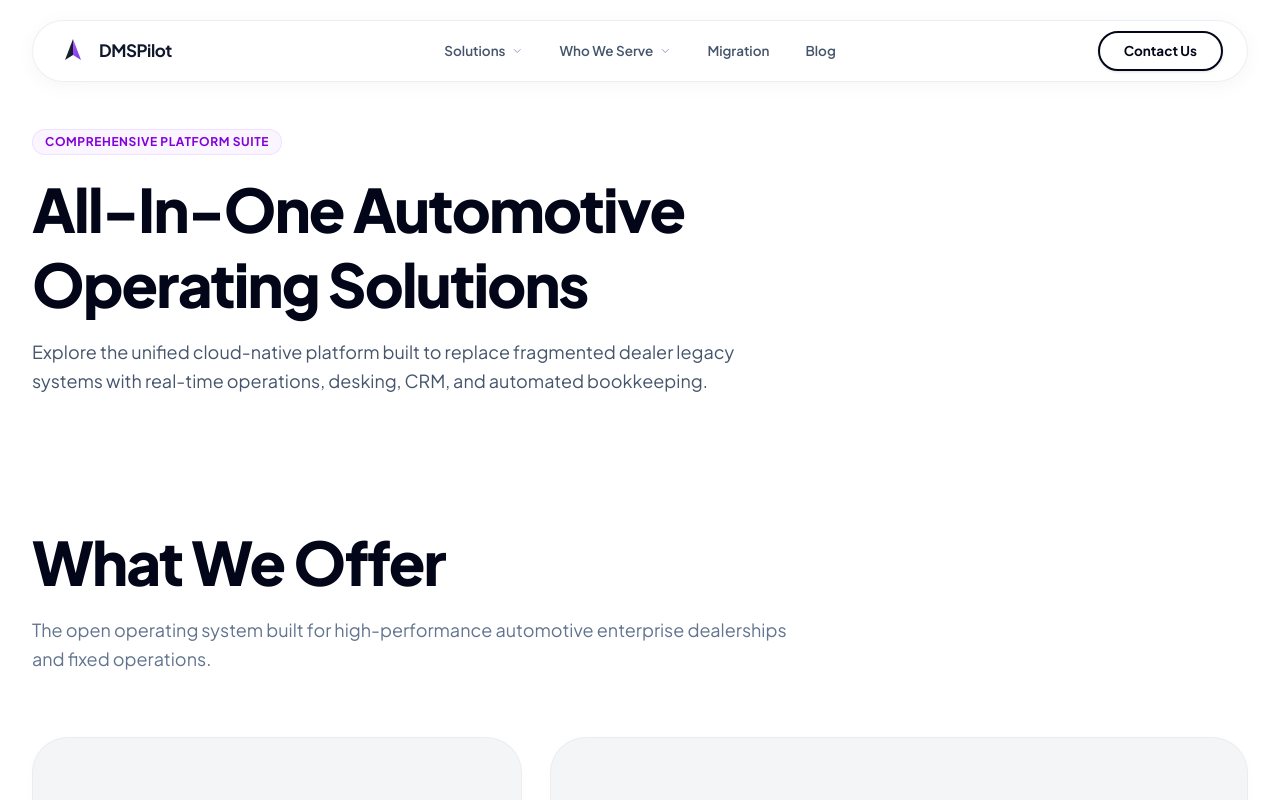
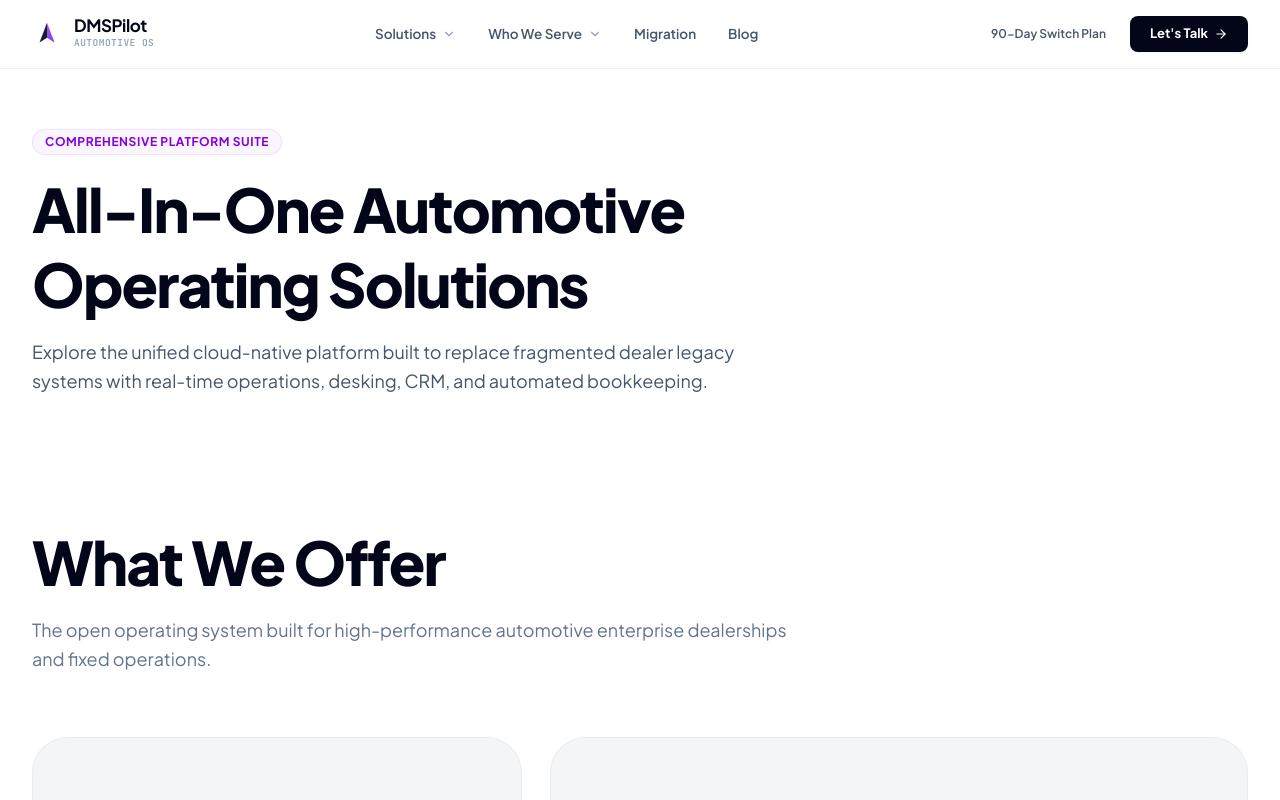
Before and after one commit to sadigul/Automotive-OS, a Next.js app: page /solutions in a window 1280 px wide. Shown: the top 800 px of the page. Built offline with nearby package versions, Linux system fonts and the light colour scheme.

Commit message:
Redesign topbar: enterprise flush glassmorphic header with refined navigation and modern CTA

```diff
--- a/components/Header.tsx
+++ b/components/Header.tsx
@@ -103,35 +103,39 @@ export function Header() {
   ];
 
   return (
-    <header className="fixed top-0 left-0 right-0 z-50 pt-5 px-4 sm:px-6 lg:px-8 pointer-events-none will-change-transform">
-      <div className="max-w-7xl mx-auto flex justify-between items-center relative">
-
-        {/* Floating navbar container */}
-        <div className={`w-full flex justify-between items-center rounded-full px-5 sm:px-6 py-2.5 transition-all duration-300 pointer-events-auto border will-change-[background-color,backdrop-filter,box-shadow] relative ${
+    <header
+      className={`fixed top-0 inset-x-0 z-50 transition-all duration-200 ${
         isScrolled
-            ? 'bg-white/95 backdrop-blur-2xl border-slate-200/90 shadow-[0_8px_30px_rgba(0,0,0,0.08)]'
-            : 'bg-white/85 backdrop-blur-xl border-slate-200/70 shadow-[0_4px_20px_rgba(0,0,0,0.04)]'
-        }`}>
+          ? 'bg-white/95 backdrop-blur-md border-b border-slate-200/90 shadow-[0_4px_20px_-4px_rgba(0,0,0,0.06)]'
+          : 'bg-white/90 backdrop-blur-sm border-b border-slate-200/60'
+      }`}
+    >
+      <div className="max-w-7xl mx-auto px-4 sm:px-6 lg:px-8 h-16 sm:h-[68px] flex items-center justify-between relative">
 
         {/* Left: Brand Logo */}
-          <Link href="/" className="flex items-center gap-2.5 group shrink-0">
-            <div className="relative">
+        <Link href="/" className="flex items-center gap-3 group shrink-0">
+          <div className="relative flex items-center justify-center">
             <Image
               src="/logo.svg"
               alt="DMSPilot"
-                width={32}
-                height={32}
-                className="h-7 w-7 sm:h-8 sm:w-8 transition-transform duration-200 group-hover:scale-105"
+              width={30}
+              height={30}
+              className="h-7 w-7 sm:h-[30px] sm:w-[30px] transition-transform duration-200 group-hover:scale-105"
               priority
             />
           </div>
-            <span className="font-bold text-[16px] sm:text-[17px] tracking-tight text-slate-900 group-hover:text-black transition-colors">
+          <div className="flex flex-col">
+            <span className="font-bold text-[17px] tracking-tight text-slate-950 group-hover:text-blue-600 transition-colors leading-none">
               DMSPilot
             </span>
+            <span className="text-[9.5px] font-mono tracking-wider uppercase text-slate-400 font-semibold mt-0.5">
+              Automotive OS
+            </span>
+          </div>
         </Link>
 
         {/* Center: Desktop Navigation Menu */}
-          <nav className="hidden md:flex items-center gap-1 lg:gap-2 absolute left-1/2 -translate-x-1/2">
+        <nav className="hidden md:flex items-center gap-1 lg:gap-2">
 
           {/* Mega Menu Dropdown Trigger for Solutions */}
           <div
@@ -140,56 +144,70 @@ export function Header() {
             onMouseLeave={() => setIsSolutionsHovered(false)}
           >
             <button
-                className={`flex items-center gap-1.5 text-[13.5px] font-semibold transition-all duration-200 px-3.5 py-1.5 rounded-full ${
+              type="button"
+              className={`flex items-center gap-1.5 text-[13.5px] font-semibold transition-colors px-3 py-1.5 rounded-lg ${
                 isSolutionsHovered
-                    ? 'bg-slate-100 text-slate-950 shadow-inner ring-1 ring-slate-200/80'
-                    : 'text-slate-600 hover:text-slate-900 hover:bg-slate-100/70'
+                  ? 'text-slate-950 bg-slate-100'
+                  : 'text-slate-600 hover:text-slate-950 hover:bg-slate-50'
               }`}
             >
               <span>Solutions</span>
-                <ChevronDown className={`w-3 h-3 transition-transform duration-200 ${
-                  isSolutionsHovered ? 'rotate-180 text-orange-600' : 'text-slate-400'
+              <ChevronDown className={`w-3.5 h-3.5 transition-transform duration-200 ${
+                isSolutionsHovered ? 'rotate-180 text-blue-600' : 'text-slate-400'
               }`} />
             </button>
 
-              {/* High-End White Solutions Dropdown */}
+            {/* White Solutions Dropdown */}
             <div
-                className={`absolute top-full -left-20 w-[660px] pt-3 transition-all duration-200 ${
+              className={`absolute top-full -left-20 w-[660px] pt-2 transition-all duration-200 ${
                 isSolutionsHovered
                   ? 'opacity-100 visible translate-y-0 pointer-events-auto'
-                    : 'opacity-0 invisible -translate-y-2 pointer-events-none'
+                  : 'opacity-0 invisible -translate-y-1.5 pointer-events-none'
               }`}
             >
-                <div className="bg-white rounded-2xl border border-slate-200/90 shadow-[0_20px_50px_-12px_rgba(15,23,42,0.18),0_0_0_1px_rgba(15,23,42,0.05)] p-5 text-slate-900">
+              <div className="bg-white rounded-xl border border-slate-200/90 shadow-[0_20px_40px_-15px_rgba(15,23,42,0.14),0_0_0_1px_rgba(15,23,42,0.04)] p-5 text-slate-900">
 
-                  <div className="flex items-center justify-between pb-2.5 mb-2 border-b border-slate-100 px-1">
-                    <span className="text-[11px] font-bold text-orange-600 tracking-wider uppercase">
-                      Solutions
+                <div className="flex items-center justify-between pb-3 mb-3 border-b border-slate-100 px-1">
+                  <span className="text-[10.5px] font-mono font-bold text-slate-400 tracking-wider uppercase">
+                    Platform Modules
                   </span>
                   <span className="text-[11px] text-slate-400 font-medium">
-                      Automotive Ecosystem
+                    Unified Dealership Architecture
                   </span>
                 </div>
 
-                  {/* 2-Column Solutions Grid (No Icons) */}
+                {/* 2-Column Solutions Grid */}
                 <div className="grid grid-cols-2 gap-2">
                   {solutionsList.map((sol) => (
                     <Link
                       key={sol.slug}
                       href={`/solutions/${sol.slug}`}
-                        className="group/card block p-3 rounded-xl hover:bg-orange-50/50 border border-transparent hover:border-orange-100 transition-all duration-150"
+                      className="group/card flex items-start justify-between p-3 rounded-lg hover:bg-slate-50 border border-transparent hover:border-slate-200/70 transition-all duration-150"
                     >
-                        <div className="flex items-center justify-between gap-1">
-                          <span className="text-[13.5px] font-bold text-slate-900 group-hover/card:text-orange-600 transition-colors leading-tight">
+                      <div>
+                        <span className="text-[13.5px] font-bold text-slate-900 group-hover/card:text-blue-600 transition-colors leading-tight block">
                           {sol.title}
                         </span>
-                          <ArrowRight className="w-3.5 h-3.5 text-orange-600 opacity-0 -translate-x-1 group-hover/card:opacity-100 group-hover/card:translate-x-0 transition-all duration-150 shrink-0" />
-                        </div>
-                        <div className="text-[11.5px] text-slate-500 leading-snug mt-1 font-medium">
+                        <div className="text-[11.5px] text-slate-500 leading-snug mt-1 font-normal">
                           {sol.desc}
                         </div>
+                      </div>
+                      <ArrowRight className="w-3.5 h-3.5 text-blue-600 opacity-0 -translate-x-1 group-hover/card:opacity-100 group-hover/card:translate-x-0 transition-all duration-150 shrink-0 mt-0.5 ml-2" />
                     </Link>
                   ))}
+                </div>
+
+                <div className="mt-3 pt-3 border-t border-slate-100 flex items-center justify-between px-2">
+                  <span className="text-xs text-slate-500 font-medium">
+                    Powering sales, desking, F&I, and service bays
+                  </span>
+                  <Link
+                    href="/solutions"
+                    className="text-xs font-bold text-blue-600 hover:text-blue-700 flex items-center gap-1 transition-colors"
+                  >
+                    <span>View all modules</span>
+                    <ArrowRight className="w-3 h-3" />
+                  </Link>
                 </div>
 
               </div>
@@ -203,56 +221,70 @@ export function Header() {
             onMouseLeave={() => setIsWhoWeServeHovered(false)}
           >
             <button
-                className={`flex items-center gap-1.5 text-[13.5px] font-semibold transition-all duration-200 px-3.5 py-1.5 rounded-full ${
+              type="button"
+              className={`flex items-center gap-1.5 text-[13.5px] font-semibold transition-colors px-3 py-1.5 rounded-lg ${
                 isWhoWeServeHovered
-                    ? 'bg-slate-100 text-slate-950 shadow-inner ring-1 ring-slate-200/80'
-                    : 'text-slate-600 hover:text-slate-900 hover:bg-slate-100/70'
+                  ? 'text-slate-950 bg-slate-100'
+                  : 'text-slate-600 hover:text-slate-950 hover:bg-slate-50'
               }`}
             >
               <span>Who We Serve</span>
-                <ChevronDown className={`w-3 h-3 transition-transform duration-200 ${
-                  isWhoWeServeHovered ? 'rotate-180 text-orange-600' : 'text-slate-400'
+              <ChevronDown className={`w-3.5 h-3.5 transition-transform duration-200 ${
+                isWhoWeServeHovered ? 'rotate-180 text-blue-600' : 'text-slate-400'
               }`} />
             </button>
 
-              {/* High-End White Who We Serve Dropdown */}
+            {/* White Who We Serve Dropdown */}
             <div
-                className={`absolute top-full -left-28 w-[640px] pt-3 transition-all duration-200 ${
+              className={`absolute top-full -left-20 w-[640px] pt-2 transition-all duration-200 ${
                 isWhoWeServeHovered
                   ? 'opacity-100 visible translate-y-0 pointer-events-auto'
-                    : 'opacity-0 invisible -translate-y-2 pointer-events-none'
+                  : 'opacity-0 invisible -translate-y-1.5 pointer-events-none'
               }`}
             >
-                <div className="bg-white rounded-2xl border border-slate-200/90 shadow-[0_20px_50px_-12px_rgba(15,23,42,0.18),0_0_0_1px_rgba(15,23,42,0.05)] p-5 text-slate-900">
+              <div className="bg-white rounded-xl border border-slate-200/90 shadow-[0_20px_40px_-15px_rgba(15,23,42,0.14),0_0_0_1px_rgba(15,23,42,0.04)] p-5 text-slate-900">
 
-                  <div className="flex items-center justify-between pb-2.5 mb-2 border-b border-slate-100 px-1">
-                    <span className="text-[11px] font-bold text-orange-600 tracking-wider uppercase">
-                      Who We Serve
+                <div className="flex items-center justify-between pb-3 mb-3 border-b border-slate-100 px-1">
+                  <span className="text-[10.5px] font-mono font-bold text-slate-400 tracking-wider uppercase">
+                    Industry Verticals
                   </span>
                   <span className="text-[11px] text-slate-400 font-medium">
-                      Industry Sectors
+                    Tailored Rooftop Operations
                   </span>
                 </div>
 
-                  {/* 2-Column Who We Serve Grid (No Icons) */}
+                {/* 2-Column Who We Serve Grid */}
                 <div className="grid grid-cols-2 gap-2">
                   {whoWeServeList.map((item) => (
                     <Link
                       key={item.title}
                       href={`/who-we-serve/${item.slug}`}
-                        className="group/card block p-3 rounded-xl hover:bg-orange-50/50 border border-transparent hover:border-orange-100 transition-all duration-150"
+                      className="group/card flex items-start justify-between p-3 rounded-lg hover:bg-slate-50 border border-transparent hover:border-slate-200/70 transition-all duration-150"
                     >
-                        <div className="flex items-center justify-between gap-1">
-                          <span className="text-[13.5px] font-bold text-slate-900 group-hover/card:text-orange-600 transition-colors leading-tight">
+                      <div>
+                        <span className="text-[13.5px] font-bold text-slate-900 group-hover/card:text-blue-600 transition-colors leading-tight block">
                           {item.title}
                         </span>
-                          <ArrowRight className="w-3.5 h-3.5 text-orange-600 opacity-0 -translate-x-1 group-hover/card:opacity-100 group-hover/card:translate-x-0 transition-all duration-150 shrink-0" />
-                        </div>
-                        <div className="text-[11.5px] text-slate-500 leading-snug mt-1 font-medium">
+                        <div className="text-[11.5px] text-slate-500 leading-snug mt-1 font-normal">
                           {item.desc}
                         </div>
+                      </div>
+                      <ArrowRight className="w-3.5 h-3.5 text-blue-600 opacity-0 -translate-x-1 group-hover/card:opacity-100 group-hover/card:translate-x-0 transition-all duration-150 shrink-0 mt-0.5 ml-2" />
                     </Link>
                   ))}
+                </div>
+
+                <div className="mt-3 pt-3 border-t border-slate-100 flex items-center justify-between px-2">
+                  <span className="text-xs text-slate-500 font-medium">
+                    Built for independent operators and enterprise auto groups
+                  </span>
+                  <Link
+                    href="/who-we-serve"
+                    className="text-xs font-bold text-blue-600 hover:text-blue-700 flex items-center gap-1 transition-colors"
+                  >
+                    <span>View all verticals</span>
+                    <ArrowRight className="w-3 h-3" />
+                  </Link>
                 </div>
 
               </div>
@@ -261,31 +293,33 @@ export function Header() {
 
           <Link
             href="/migration"
-              className="text-[13.5px] font-semibold text-slate-600 hover:text-slate-950 hover:bg-slate-100/70 transition-all px-3.5 py-1.5 rounded-full"
+            className="text-[13.5px] font-semibold text-slate-600 hover:text-slate-950 hover:bg-slate-50 transition-colors px-3 py-1.5 rounded-lg"
           >
             Migration
           </Link>
           <Link
             href="/blog"
-              className="text-[13.5px] font-semibold text-slate-600 hover:text-slate-950 hover:bg-slate-100/70 transition-all px-3.5 py-1.5 rounded-full"
+            className="text-[13.5px] font-semibold text-slate-600 hover:text-slate-950 hover:bg-slate-50 transition-colors px-3 py-1.5 rounded-lg"
           >
             Blog
           </Link>
         </nav>
 
-          {/* Right: Contact Us Button with Smooth Fill Sweep Interaction */}
-          <div className="hidden md:flex items-center gap-3 shrink-0">
+        {/* Right: Action CTA */}
+        <div className="hidden sm:flex items-center gap-3 shrink-0">
+          <Link
+            href="/migration"
+            className="text-xs font-semibold text-slate-600 hover:text-slate-950 px-3 py-2 transition-colors hidden xl:inline-block"
+          >
+            90-Day Switch Plan
+          </Link>
           <Link href="/contact-us">
             <button
               type="button"
-                className="relative group overflow-hidden h-10 px-6 rounded-full bg-white text-slate-950 text-[13.5px] font-bold border-2 border-slate-950 flex items-center justify-center transition-all duration-300 shadow-sm"
+              className="h-9 px-4 sm:px-5 rounded-lg bg-slate-950 text-white text-xs sm:text-[13px] font-bold hover:bg-slate-800 active:scale-[0.98] transition-all shadow-xs flex items-center gap-1.5 cursor-pointer"
             >
-                {/* Smooth Black Fill Sweep on Hover */}
-                <span className="absolute inset-0 bg-slate-950 scale-x-0 group-hover:scale-x-100 transition-transform duration-300 origin-left ease-out" />
-
-                <span className="relative z-10 transition-colors duration-300 group-hover:text-white">
-                  Contact Us
-                </span>
+              <span>Let's Talk</span>
+              <ArrowRight className="w-3.5 h-3.5" />
             </button>
           </Link>
         </div>
@@ -297,29 +331,27 @@ export function Header() {
             className="p-2 rounded-lg text-slate-700 hover:text-slate-900 hover:bg-slate-100"
             aria-label="Toggle menu"
           >
-              {isMobileMenuOpen ? <X className="w-6 h-6" /> : <Menu className="w-6 h-6" />}
+            {isMobileMenuOpen ? <X className="w-5 h-5" /> : <Menu className="w-5 h-5" />}
           </button>
-          </div>
-
         </div>
 
       </div>
 
       {/* Mobile Menu Dropdown */}
       {isMobileMenuOpen && (
-        <div className="md:hidden mt-3 max-w-7xl mx-auto pointer-events-auto">
-          <div className="bg-white/95 backdrop-blur-2xl rounded-3xl p-5 border border-slate-200 shadow-2xl space-y-4">
+        <div className="md:hidden border-t border-slate-200/90 bg-white/98 backdrop-blur-xl shadow-xl max-h-[calc(100vh-68px)] overflow-y-auto">
+          <div className="p-5 space-y-5">
 
             <div className="space-y-1">
-              <p className="text-[11px] font-bold text-orange-600 uppercase tracking-wider px-3 py-1">
-                Solutions
+              <p className="text-[10.5px] font-mono font-bold text-slate-400 uppercase tracking-wider px-3 py-1">
+                Platform Solutions
               </p>
               {solutionsList.map((sol) => (
                 <Link
                   key={sol.slug}
                   href={`/solutions/${sol.slug}`}
                   onClick={() => setIsMobileMenuOpen(false)}
-                  className="flex items-center justify-between p-2.5 rounded-xl hover:bg-orange-50 text-slate-800 hover:text-orange-600 transition-colors"
+                  className="flex items-center justify-between p-2.5 rounded-lg hover:bg-slate-50 text-slate-800 hover:text-blue-600 transition-colors"
                 >
                   <span className="text-sm font-semibold">{sol.title}</span>
                   <ArrowRight className="w-3.5 h-3.5 text-slate-400" />
@@ -327,8 +359,8 @@ export function Header() {
               ))}
             </div>
 
-            <div className="pt-2 border-t border-slate-100 space-y-1">
-              <p className="text-[11px] font-bold text-orange-600 uppercase tracking-wider px-3 py-1">
+            <div className="pt-3 border-t border-slate-100 space-y-1">
+              <p className="text-[10.5px] font-mono font-bold text-slate-400 uppercase tracking-wider px-3 py-1">
                 Who We Serve
               </p>
               {whoWeServeList.map((item) => (
@@ -336,7 +368,7 @@ export function Header() {
                   key={item.title}
                   href={`/who-we-serve/${item.slug}`}
                   onClick={() => setIsMobileMenuOpen(false)}
-                  className="flex items-center justify-between p-2.5 rounded-xl hover:bg-orange-50 text-slate-800 hover:text-orange-600 transition-colors"
+                  className="flex items-center justify-between p-2.5 rounded-lg hover:bg-slate-50 text-slate-800 hover:text-blue-600 transition-colors"
                 >
                   <span className="text-sm font-semibold">{item.title}</span>
                   <ArrowRight className="w-3.5 h-3.5 text-slate-400" />
@@ -344,18 +376,18 @@ export function Header() {
               ))}
             </div>
 
-            <div className="pt-2 border-t border-slate-100 flex flex-col gap-2">
+            <div className="pt-3 border-t border-slate-100 flex flex-col gap-2">
               <Link
                 href="/migration"
                 onClick={() => setIsMobileMenuOpen(false)}
-                className="px-3 py-2 text-sm font-semibold text-slate-700 hover:text-orange-600"
+                className="px-3 py-2 text-sm font-semibold text-slate-700 hover:text-blue-600"
               >
                 Migration
               </Link>
               <Link
                 href="/blog"
                 onClick={() => setIsMobileMenuOpen(false)}
-                className="px-3 py-2 text-sm font-semibold text-slate-700 hover:text-orange-600"
+                className="px-3 py-2 text-sm font-semibold text-slate-700 hover:text-blue-600"
               >
                 Blog
               </Link>
@@ -364,11 +396,12 @@ export function Header() {
                 onClick={() => setIsMobileMenuOpen(false)}
                 className="w-full mt-2"
               >
-                <button className="relative group overflow-hidden w-full h-11 rounded-full bg-white text-slate-950 text-sm font-bold border-2 border-slate-950 flex items-center justify-center transition-all duration-300">
-                  <span className="absolute inset-0 bg-slate-950 scale-x-0 group-hover:scale-x-100 transition-transform duration-300 origin-left ease-out" />
-                  <span className="relative z-10 transition-colors duration-300 group-hover:text-white">
-                    Contact Us
-                  </span>
+                <button
+                  type="button"
+                  className="w-full h-10 rounded-lg bg-slate-950 text-white text-sm font-bold flex items-center justify-center gap-2 hover:bg-slate-800 transition-colors cursor-pointer"
+                >
+                  <span>Let's Talk</span>
+                  <ArrowRight className="w-4 h-4" />
                 </button>
               </Link>
             </div>
```
Lines whose indentation alone changed are shown as unchanged.
